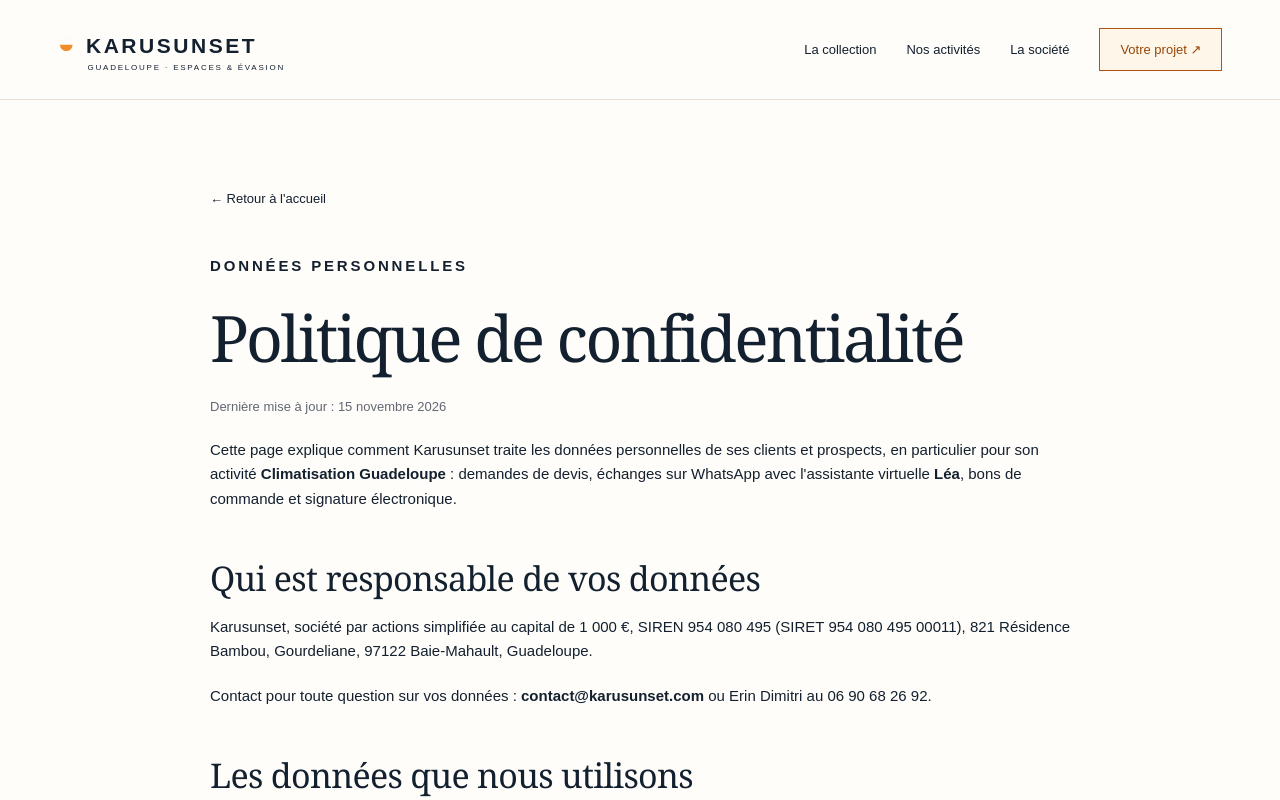
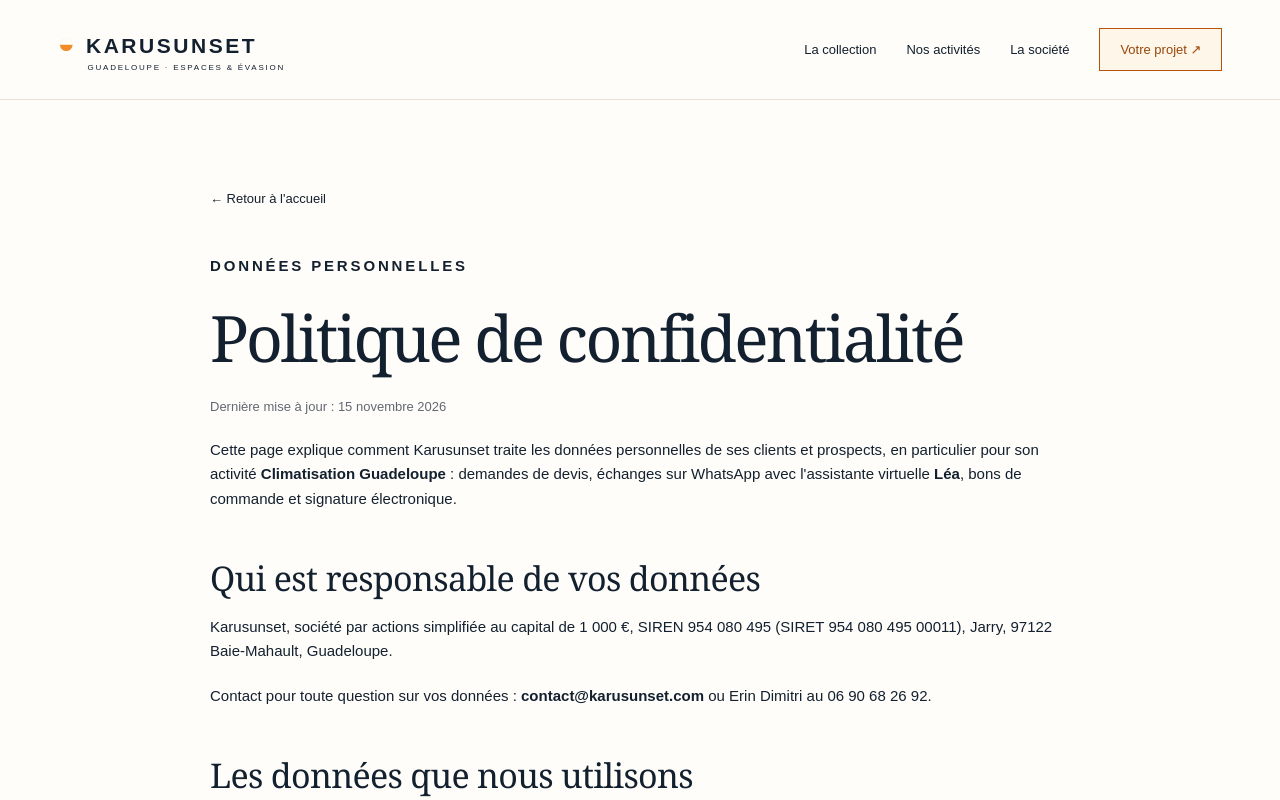
Before and after one commit to dimsxm-cell/karusunset-site, a plain HTML site: page confidentialite.html in a window 1280 px wide. Shown: the top 800 px of the page. Drawn offline with Linux system fonts and the light colour scheme.

Commit message:
Confidentialité : adresse Jarry, comme les mentions légales
Co-Authored-By: Claude Opus 5.5 <noreply@anthropic.com>
Claude-Session: https://claude.ai/code/session_01WGj6hYFN7P51DRKMc4Kxnr

```diff
--- a/confidentialite.html
+++ b/confidentialite.html
@@ -20,7 +20,7 @@
 <p>Cette page explique comment Karusunset traite les données personnelles de ses clients et prospects, en particulier pour son activité <strong>Climatisation Guadeloupe</strong> : demandes de devis, échanges sur WhatsApp avec l'assistante virtuelle <strong>Léa</strong>, bons de commande et signature électronique.</p>
 
 <h2>Qui est responsable de vos données</h2>
-<p>Karusunset, société par actions simplifiée au capital de 1 000 €, SIREN 954 080 495 (SIRET 954 080 495 00011), 821 Résidence Bambou, Gourdeliane, 97122 Baie-Mahault, Guadeloupe.</p>
+<p>Karusunset, société par actions simplifiée au capital de 1 000 €, SIREN 954 080 495 (SIRET 954 080 495 00011), Jarry, 97122 Baie-Mahault, Guadeloupe.</p>
 <p>Contact pour toute question sur vos données : <strong>contact@karusunset.com</strong> ou Erin Dimitri au 06 90 68 26 92.</p>
 
 <h2>Les données que nous utilisons</h2>
```
